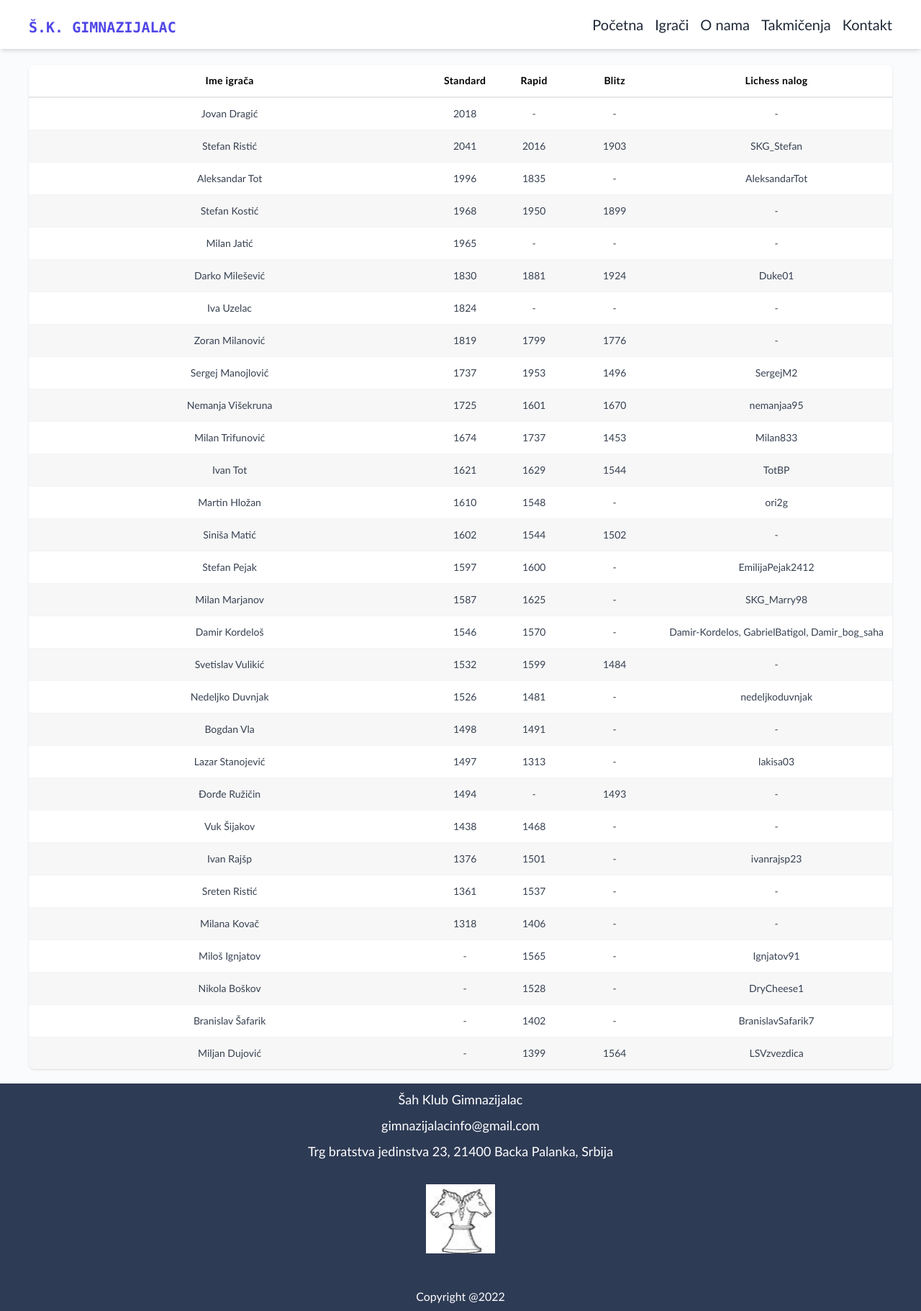
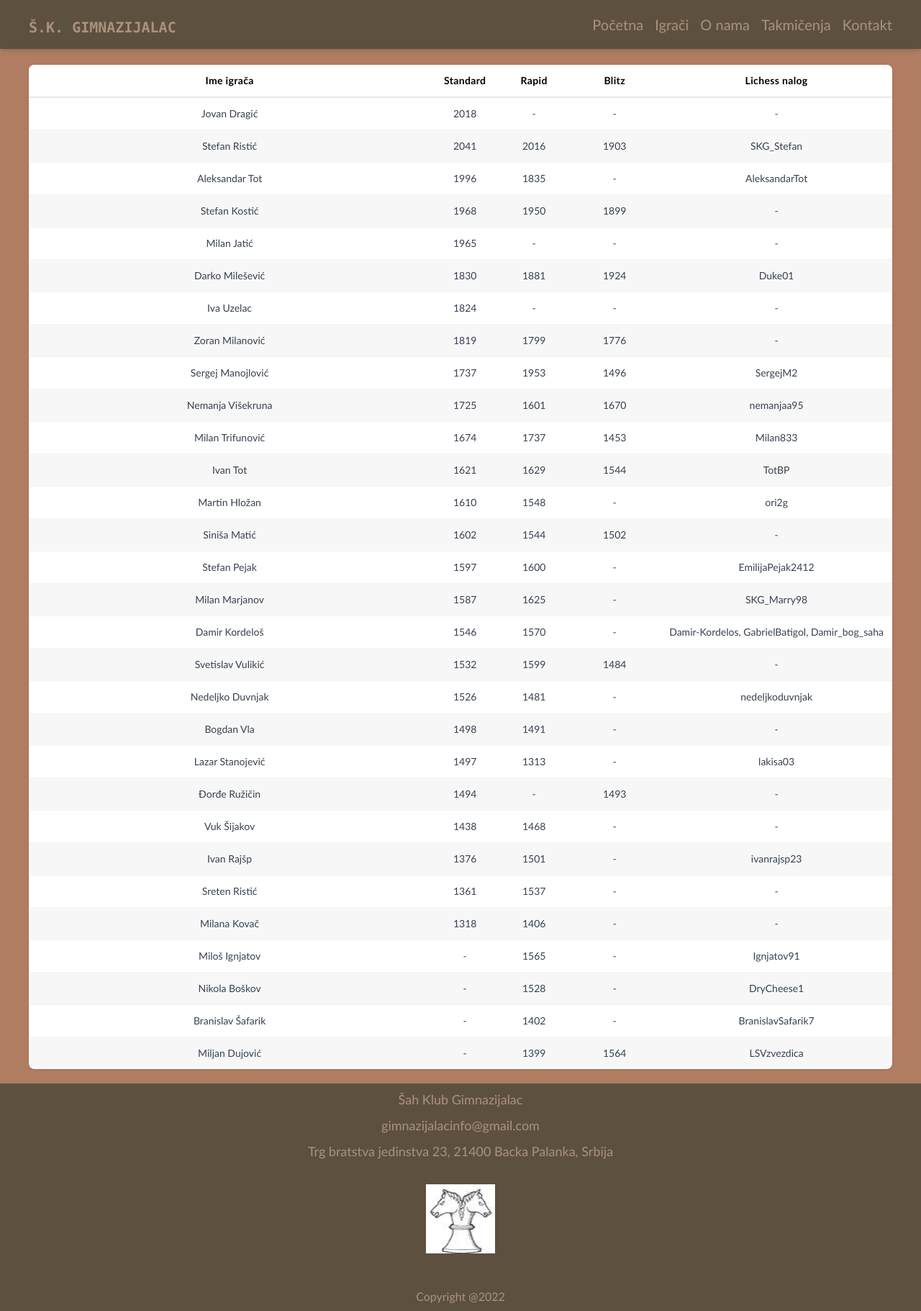
Before and after one commit to milanm98/chess-club-website, a Next.js app: page /igraci in a window 1280 px wide. Shown: the whole page at 72% size. Built offline with nearby package versions, Linux system fonts and the light colour scheme.

Commit message:
refactore colors

```diff
--- a/components/footer.tsx
+++ b/components/footer.tsx
@@ -2,15 +2,15 @@ import Logo from '../public/logo.jpg'
 
 export default function Footer() {
   return (
-    <footer className="text-center bg-[#2E3B55] flex flex-col justify-between items-center">
+    <footer className="text-center nav-background-color flex flex-col justify-between items-center">
       <div>
-        <p className="p-2 text-white text-sm lg:text-lg">
+        <p className="p-2 nav-text-color text-sm lg:text-lg">
           Šah Klub Gimnazijalac
         </p>
-        <p className="text-white text-sm lg:text-lg">
+        <p className="nav-text-color text-sm lg:text-lg">
           gimnazijalacinfo@gmail.com
         </p>
-        <p className="text-white text-sm lg:text-lg p-2">
+        <p className="nav-text-color text-sm lg:text-lg p-2">
           Trg bratstva jedinstva 23, 21400 Backa Palanka, Srbija
         </p>
       </div>
@@ -21,7 +21,7 @@ export default function Footer() {
           alt="logo"
         ></img>
       </div>
-      <p className="text-white mb-2">Copyright @2022</p>
+      <p className="nav-text-color mb-2">Copyright @2022</p>
     </footer>
   )
 }
--- a/components/navbar.tsx
+++ b/components/navbar.tsx
@@ -6,11 +6,11 @@ const Navbar = () => {
   const [open, setOpen] = useState(false)
 
   return (
-    <header className="shadow-md w-full fixed top-0 left-0 z-20">
-      <div className="md:flex items-center justify-between bg-white py-4 md:px-10 px-7">
+    <header className="shadow-md w-full fixed top-0 left-0 z-20 ">
+      <div className="nav-background-color md:flex items-center justify-between bg-white py-4 md:px-10 px-7">
         <div className="font-bold text-2xl cursor-pointer flex items-center font-[Poppins] text-gray-800">
           <Link href="/">
-            <span className="text-xl text-indigo-600 mr-1 pt-2 uppercase font-mono">
+            <span className="text-xl nav-text-color mr-1 pt-2 uppercase font-mono">
               Š.K. Gimnazijalac
             </span>
           </Link>
@@ -24,14 +24,14 @@ const Navbar = () => {
         </div>
 
         <ul
-          className={` md:flex md:items-center md:pb-0 pb-12 absolute md:static bg-white md:z-auto z-[-1] left-0 w-full md:w-auto md:pl-0 pl-9  shadow-lg md:shadow-none transition-all duration-500 ease-in ${
+          className={` md:flex md:items-center md:pb-0 pb-12 absolute md:static md:z-auto z-[-1] left-0 w-full md:w-auto md:pl-0 pl-9  shadow-lg md:shadow-none transition-all duration-500 ease-in ${
             open ? 'top-20' : 'top-[-490px]'
           }`}
         >
           {Links.map((link) => (
             <li key={link.name} className="md:ml-4 text-xl md:my-0 my-7">
               <Link key={link.name} href={`/${link.link}`}>
-                <a className="text-gray-800 hover:text-gray-400 duration-500">
+                <a className="nav-text-color hover:text-gray-400 duration-500">
                   {link.name}
                 </a>
               </Link>
--- a/pages/404/index.tsx
+++ b/pages/404/index.tsx
@@ -4,9 +4,11 @@ import Layout from '../../components/layout'
 
 const Custom404: NextPage = () => {
   return (
-    <Layout>
-      <Error404 />
-    </Layout>
+    <main className="app-background-color">
+      <Layout>
+        <Error404 />
+      </Layout>
+    </main>
   )
 }
 
--- a/pages/igraci/index.tsx
+++ b/pages/igraci/index.tsx
@@ -10,10 +10,12 @@ const Igraci: NextPage = () => {
       <Head>
         <title>Igrači</title>
       </Head>
-      <Layout>
-        <PlayersTableDesktop />
-        <PlayersTableMobile />
-      </Layout>
+      <main className="app-background-color">
+        <Layout>
+          <PlayersTableDesktop />
+          <PlayersTableMobile />
+        </Layout>
+      </main>
     </>
   )
 }
--- a/pages/index.tsx
+++ b/pages/index.tsx
@@ -7,7 +7,7 @@ import Header from '../components/header'
 
 const Home: NextPage = () => {
   return (
-    <>
+    <main className="app-background-color">
       <Head>
         <title>Š.K. Gimnazijalac</title>
         <meta
@@ -24,7 +24,7 @@ const Home: NextPage = () => {
         <Header />
         <Posts />
       </Layout>
-    </>
+    </main>
   )
 }
 
--- a/pages/post/[id].tsx
+++ b/pages/post/[id].tsx
@@ -9,9 +9,11 @@ const SinglePostPage: NextPage = () => {
       <Head>
         <title>Post</title>
       </Head>
-      <Layout>
-        <SinglePost />
-      </Layout>
+      <main className="app-background-color">
+        <Layout>
+          <SinglePost />
+        </Layout>
+      </main>
     </>
   )
 }
--- a/styles/globals.css
+++ b/styles/globals.css
@@ -41,3 +41,23 @@ tr:nth-child(odd) {
 .landing-header {
   font-family: 'Courier New', Courier, monospace;
 }
+
+.app-background-color {
+  background-color: #b07d62;
+}
+
+.nav-background-color {
+  background-color: #5e503f;
+}
+
+.nav-text-color {
+  color: #a9927d;
+}
+
+.header-text-color {
+  color: #f2f4f3;
+}
+
+.text-color {
+  color: #0a0908;
+}
```
